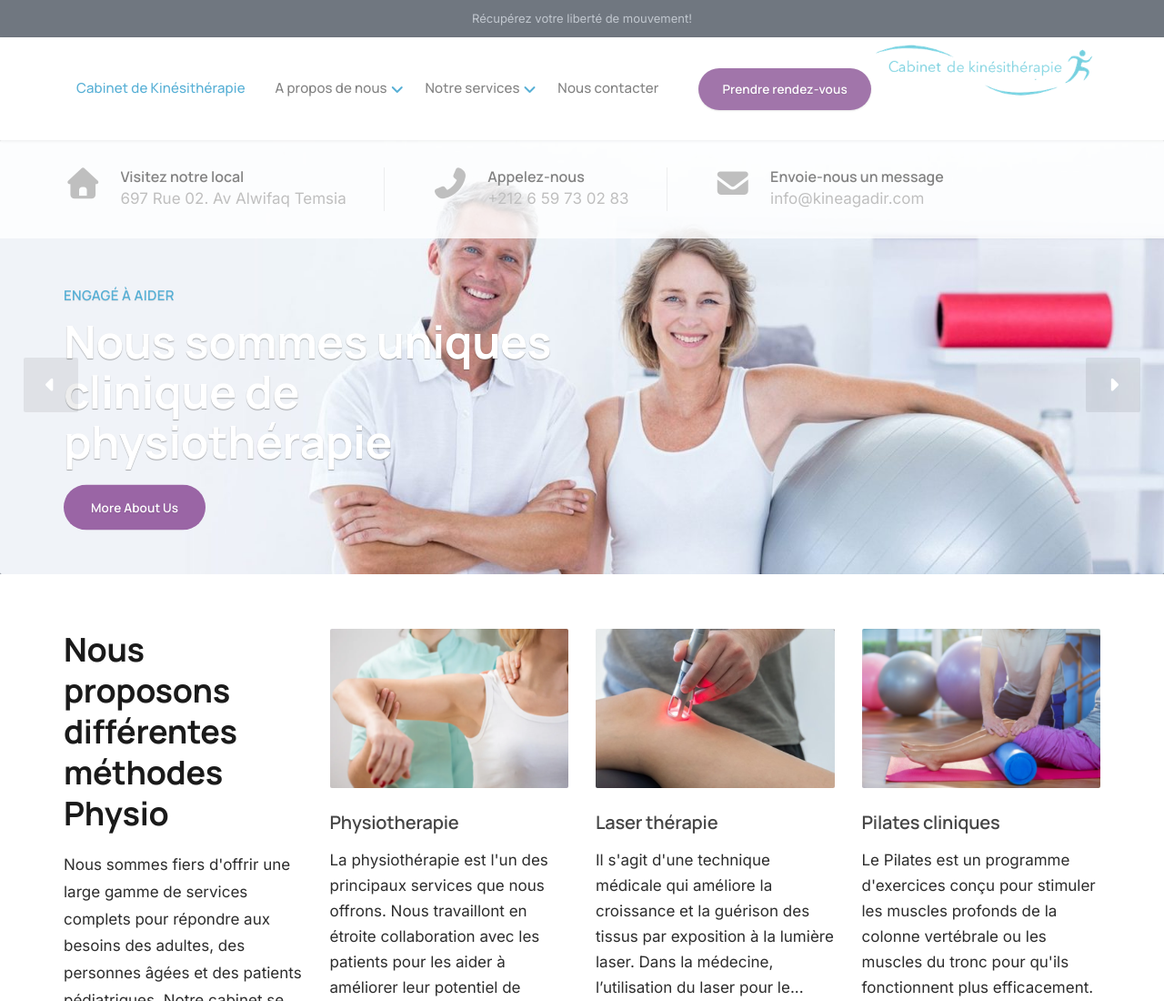
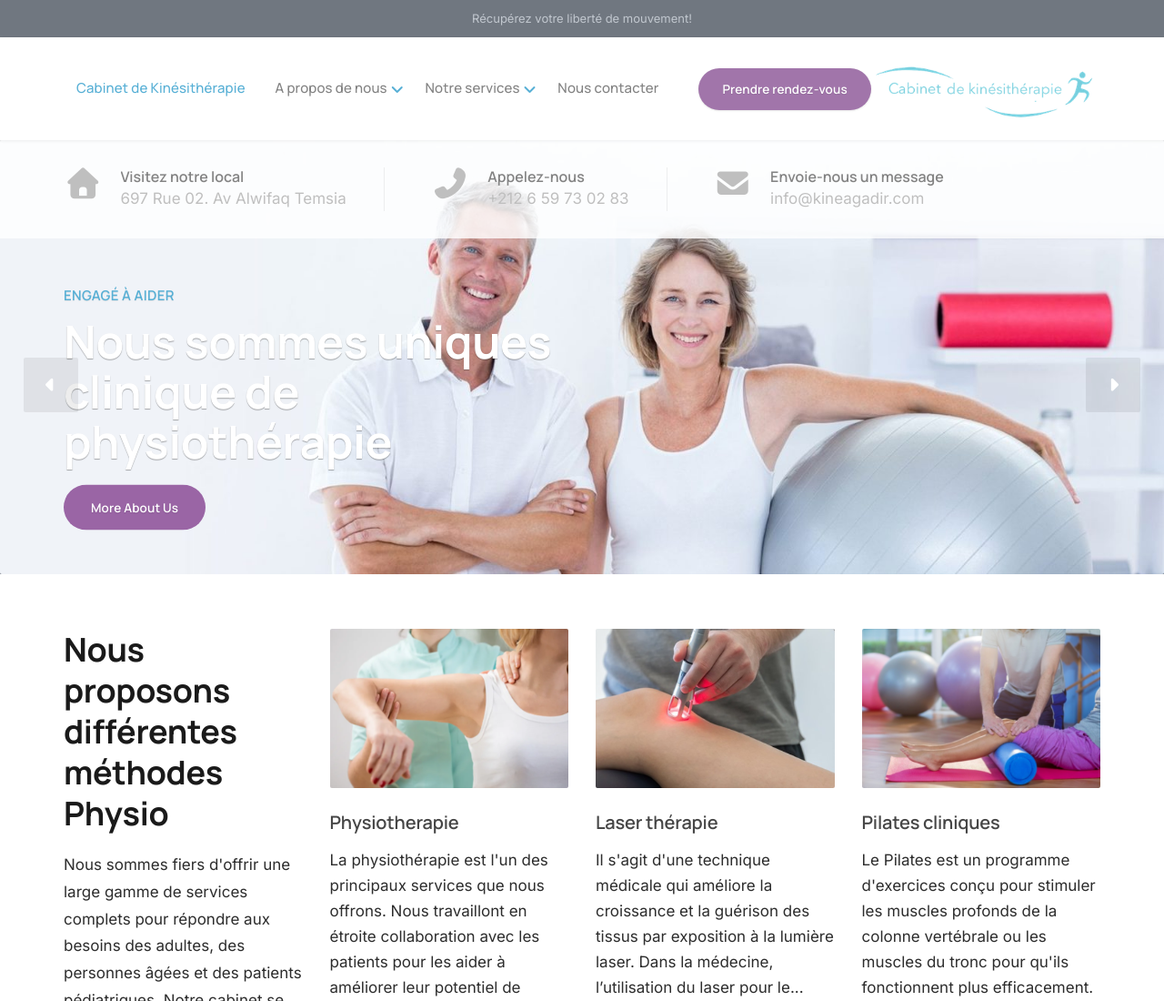
Before and after one commit to real1900/kineagadir-site, a plain HTML site: page index.html in a window 1280 px wide. Shown: the top 1100 px of the page at 91% size. Drawn offline with nearby package versions, Linux system fonts and the light colour scheme; some packages are replaced by stand-ins of ours; files that its build step writes are made by us from their sources; a script that the page names is missing.

Commit message:
Override theme display:table on logo so flex centering actually works

```diff
--- a/wp-content/themes/physio-qt/assets/css/modern-overrides.css
+++ b/wp-content/themes/physio-qt/assets/css/modern-overrides.css
@@ -146,14 +146,19 @@ h6 { font-size: 1rem; font-weight: 600; letter-spacing: 0; }
     flex-wrap: nowrap;
   }
   .header .header-wrapper .header-logo {
+    display: flex !important;
+    align-items: center;
+    justify-content: center;
     float: none !important;
     order: 2;
     flex: 1 1 auto;
+    margin: 0;
+    height: auto;
+    padding: 20px 0;
     text-align: center;
-    margin: 0;
   }
   .header .header-wrapper .header-logo a {
-    display: inline-block;
+    display: inline-block !important;
   }
   .header .header-wrapper .header-navigation {
     order: 1;
```
